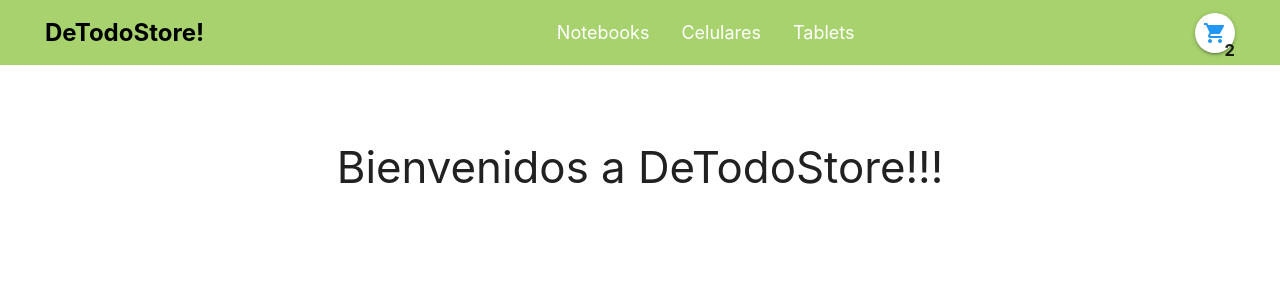
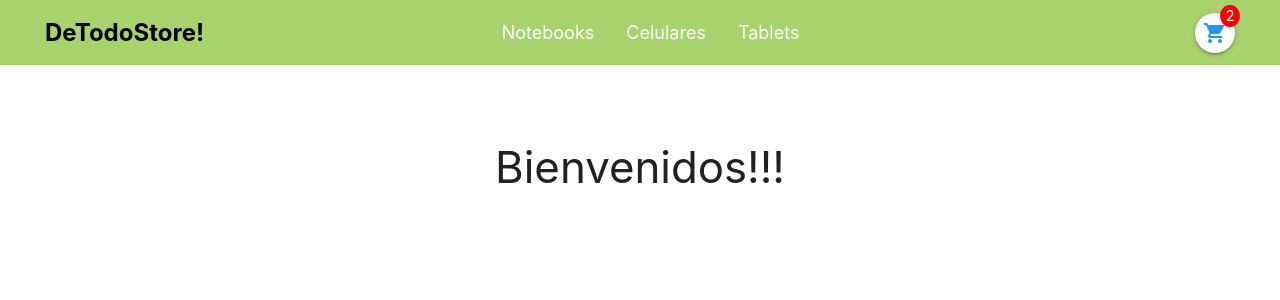
Before and after one commit to charlsDaniels/coder-e-commerce-menendez, a React (Create React App) app: page /cart in a window 1280 px wide. Shown: the top 300 px of the page. Built offline with nearby package versions, Linux system fonts and the light colour scheme.

Commit message:
Added Landing Page

```diff
--- a/src/App.js
+++ b/src/App.js
@@ -6,7 +6,7 @@ function App() {
   return (
     <div className="App">
       <NavBar />
-      <ItemListContainer greeting="Bienvenidos a DeTodoStore!!!" />
+      <ItemListContainer greeting="Bienvenidos!!!" />
     </div>
   );
 }
--- a/src/components/Navigation/NavBar/NavBar.css
+++ b/src/components/Navigation/NavBar/NavBar.css
@@ -4,7 +4,7 @@
     position: fixed;
     background-color: #A7D26E;
     display: grid;
-    grid-template-columns: 5fr 7fr;
+    grid-template-columns: 1fr 1.7fr;
     align-content: center;
     padding: 0 45px;
     box-sizing: border-box;
--- a/src/components/Navigation/NavigationItems/CartWidget.jsx
+++ b/src/components/Navigation/NavigationItems/CartWidget.jsx
@@ -2,14 +2,14 @@ import './NavigationItems.css';
 
 const cartWidget = () => {
     return (
-        <>
+        <div className="Cart">
             <a href="#" className="btn-floating white">
                 <i className="material-icons blue-text">shopping_cart</i>
             </a>
-            <span className="CartBadge">
-                2
-            </span>
-        </>
+                <span className="CartBadge">
+                    2
+                </span>
+        </div>
     )
 }
 
--- a/src/components/Navigation/NavigationItems/NavigationItems.css
+++ b/src/components/Navigation/NavigationItems/NavigationItems.css
@@ -10,13 +10,18 @@
     display: flex;
 }
 
+.Cart {
+    position: relative;
+}
+
 .CartBadge {
     cursor: pointer;
-    position:absolute;
-    top: 38px;
-    font-size: 1.1rem;
-    font-weight: bold;
-    right: 45px;
-    color: "#000";
+    width: 20px;
+    color: #fff;
+    background-color: red;
+    border-radius: 50%;
+    position: absolute;
+    top: -8px;
+    left: 25px;
     z-index: 1;
 }
--- a/src/components/Navigation/NavigationItems/NavigationItems.jsx
+++ b/src/components/Navigation/NavigationItems/NavigationItems.jsx
@@ -2,9 +2,9 @@ import './NavigationItems.css';
 import NavigationItem from './NavigationItem/NavigationItem';
 import CartWidget from './CartWidget';
 
-const navigationItems = props => (
+const navigationItems = () => (
     <ul className="NavigationItems">
-        <div className='Categories'>
+        <div className='Categories hide-on-small-only'>
             <NavigationItem>Notebooks</NavigationItem>
             <NavigationItem>Celulares</NavigationItem>
             <NavigationItem>Tablets</NavigationItem>
```
Also changed, not shown: 1 other file (tests, documents, lock files or other folders).
